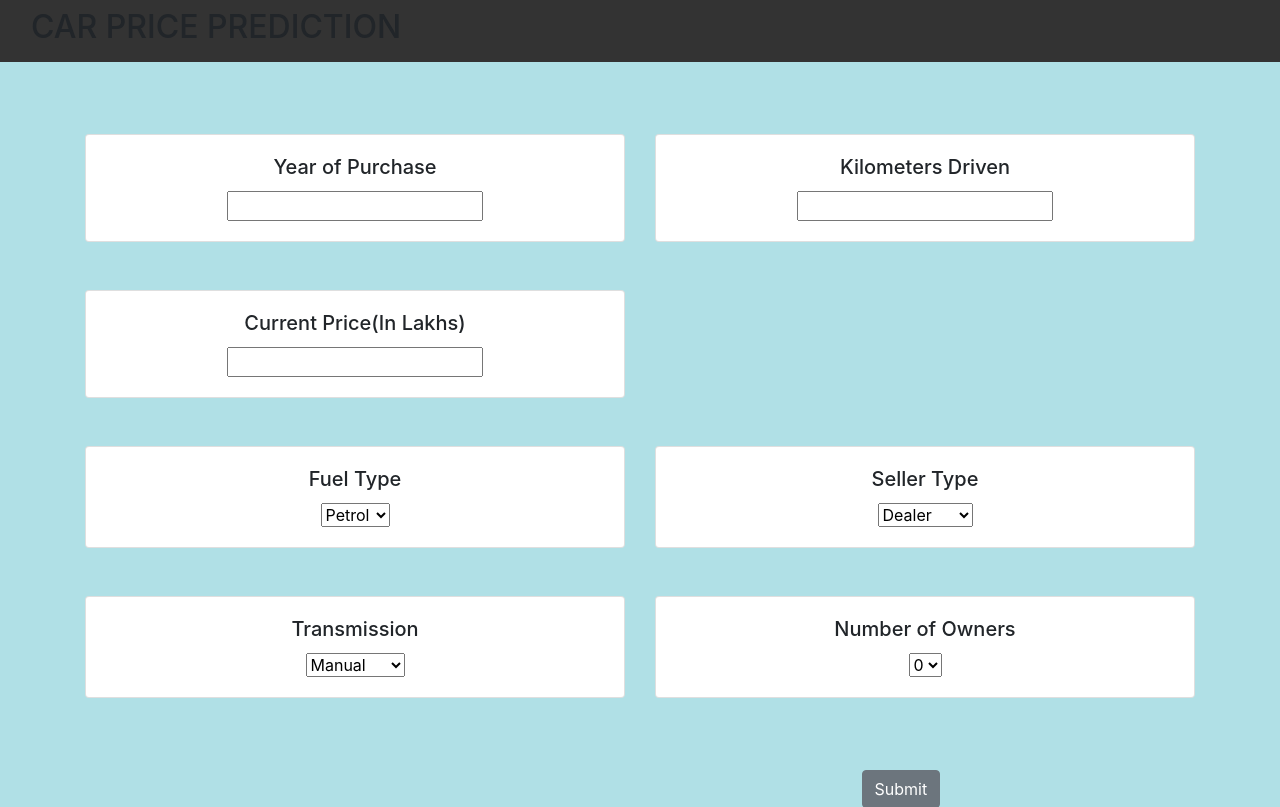
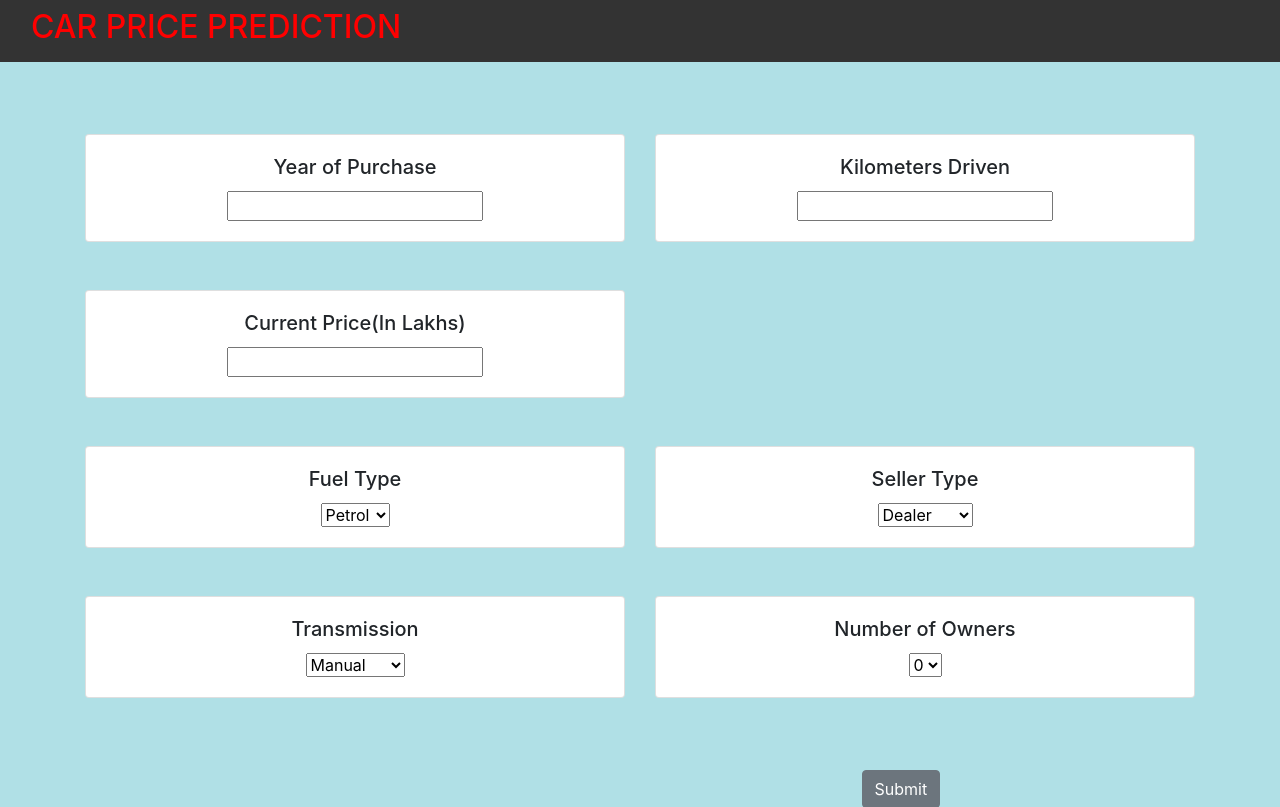
Before and after one commit to nayan2112/Car-Price-Prediction, a Flask app: page / in a window 1280 px wide. Shown: the top 807 px of the page. Run offline with Flask 2, Linux system fonts and the light colour scheme; parts of the project's set-up code (start-up, migrations or seed data) failed here and were passed over; some libraries are stand-ins or nearby versions.

Commit message:
Update index.html

```diff
--- a/template/index.html
+++ b/template/index.html
@@ -25,7 +25,7 @@
         <div class="container-fluid">
             <div class="navbar-header">
 
-                <h2>CAR PRICE PREDICTION</h2>
+                <h2 style="color:red;">CAR PRICE PREDICTION</h2>
             </div>
         </div>
     </nav>
```
